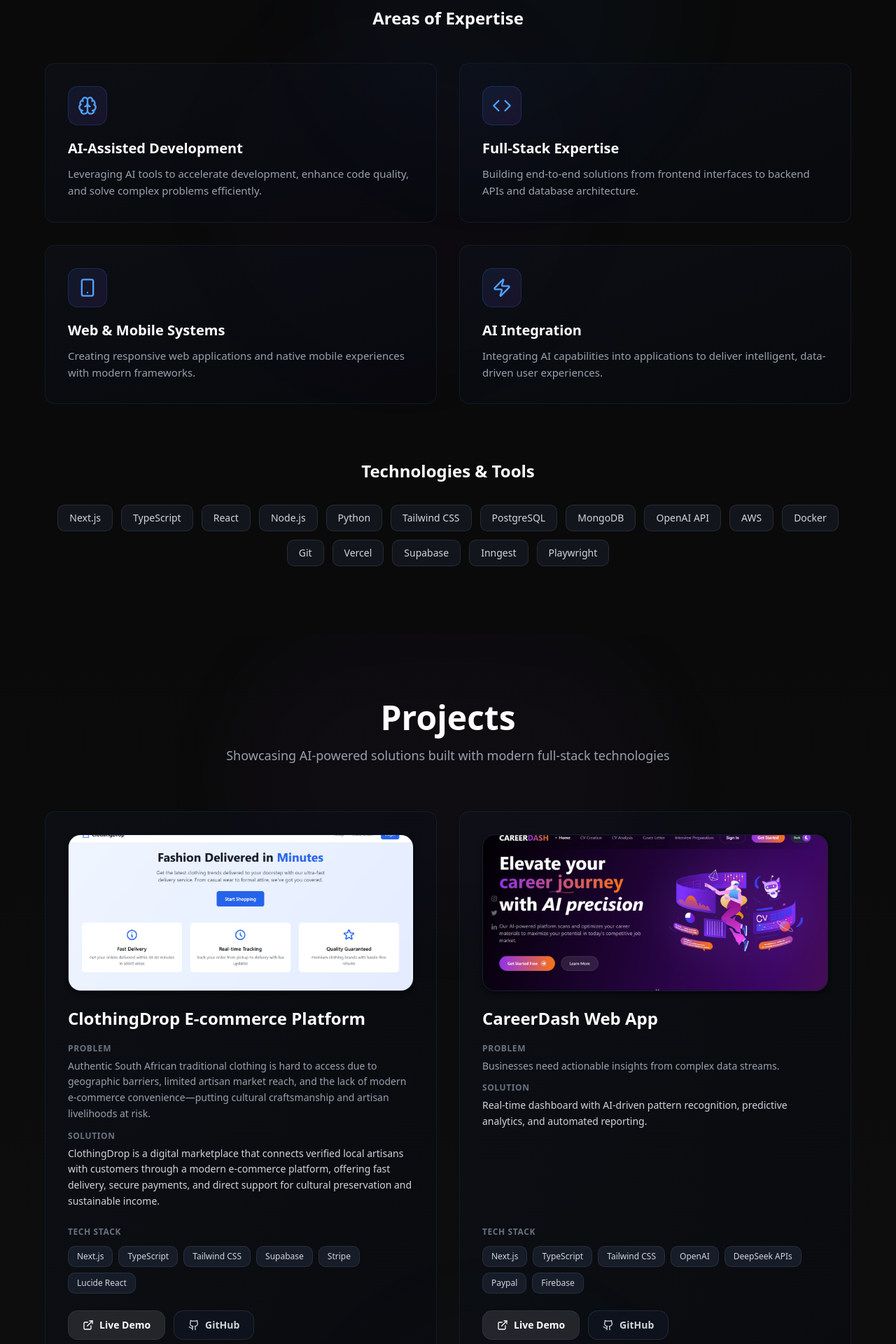
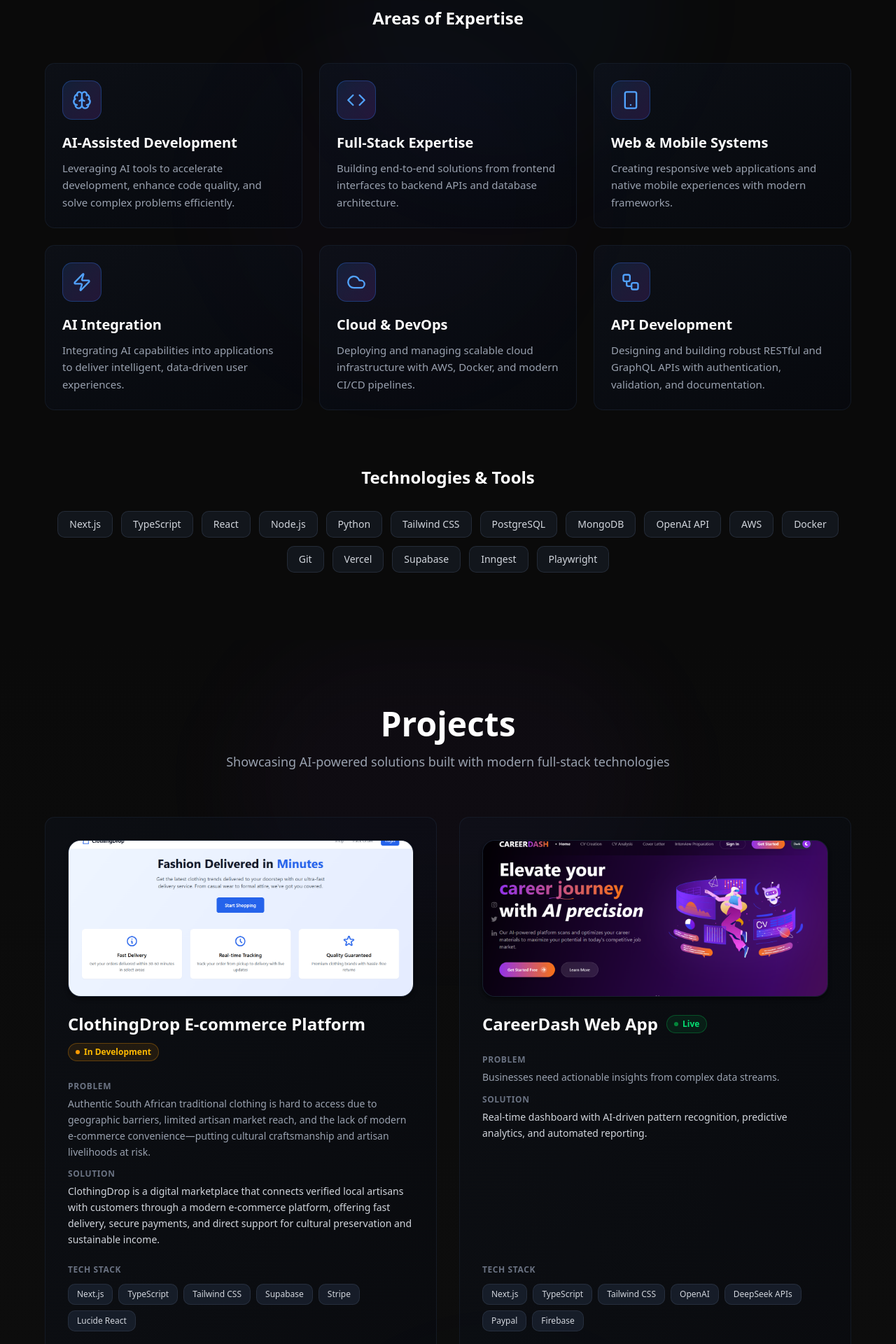
Before and after one commit to Sphesihle124/AI-Full-Stack-portfolio, a Next.js app: page / in a window 1280 px wide. Shown: the part 1440-3360 px from the top of the page at 70% size. Built offline with nearby package versions, Linux system fonts and the light colour scheme.

Commit message:
projects cards features updated

```diff
--- a/components/about/About.tsx
+++ b/components/about/About.tsx
@@ -1,7 +1,7 @@
 "use client";
 
 import { motion } from "framer-motion";
-import { Code, Smartphone, Brain, Zap } from "lucide-react";
+import { Code, Smartphone, Brain, Zap, Cloud, Workflow } from "lucide-react";
 import Image from "next/image";
 
 const containerVariants = {
@@ -51,6 +51,16 @@
     icon: Zap,
     title: "AI Integration",
     description: "Integrating AI capabilities into applications to deliver intelligent, data-driven user experiences.",
+  },
+  {
+    icon: Cloud,
+    title: "Cloud & DevOps",
+    description: "Deploying and managing scalable cloud infrastructure with AWS, Docker, and modern CI/CD pipelines.",
+  },
+  {
+    icon: Workflow,
+    title: "API Development",
+    description: "Designing and building robust RESTful and GraphQL APIs with authentication, validation, and documentation.",
   },
 ];
 
@@ -137,7 +147,7 @@
         </motion.h3>
 
         <motion.div
-          className="grid grid-cols-1 sm:grid-cols-2 gap-4 sm:gap-6 lg:gap-8"
+          className="grid grid-cols-1 sm:grid-cols-2 lg:grid-cols-3 gap-4 sm:gap-5 lg:gap-6"
           variants={containerVariants}
           initial="hidden"
           whileInView="visible"
@@ -148,23 +158,27 @@
             return (
               <motion.div
                 key={index}
-                className="group relative p-5 sm:p-6 lg:p-8 rounded-xl border border-gray-800/50 bg-gradient-to-br from-gray-900/30 to-gray-950/30 hover:border-gray-700/70 hover:shadow-lg hover:shadow-blue-500/10 transition-all duration-300 h-full"
+                className="group relative p-5 sm:p-6 rounded-xl border border-gray-800/50 bg-gradient-to-br from-gray-900/40 to-gray-950/40 hover:border-blue-500/40 hover:shadow-xl hover:shadow-blue-500/10 transition-all duration-300 h-full flex flex-col"
                 variants={itemVariants}
                 transition={{ duration: 0.5, ease: "easeOut" }}
-                whileHover={{ y: -6, scale: 1.01 }}
+                whileHover={{ y: -8, scale: 1.02 }}
               >
-                {/* Subtle glow effect on hover */}
-                <div className="absolute inset-0 rounded-xl bg-gradient-to-br from-blue-500/5 to-purple-500/5 opacity-0 group-hover:opacity-100 transition-opacity duration-300 pointer-events-none" />
+                {/* Animated gradient border glow on hover */}
+                <div className="absolute inset-0 rounded-xl bg-gradient-to-br from-blue-500/10 via-purple-500/5 to-cyan-500/10 opacity-0 group-hover:opacity-100 transition-opacity duration-500 pointer-events-none" />
 
                 <motion.div
-                  className="relative inline-flex items-center justify-center w-14 h-14 rounded-xl bg-gradient-to-br from-blue-500/10 to-purple-500/10 border border-blue-500/20 mb-5 group-hover:border-blue-500/40 group-hover:bg-gradient-to-br group-hover:from-blue-500/15 group-hover:to-purple-500/15 transition-all duration-300"
+                  className="relative inline-flex items-center justify-center w-12 h-12 sm:w-14 sm:h-14 rounded-xl bg-gradient-to-br from-blue-500/15 to-purple-500/15 border border-blue-500/30 mb-4 sm:mb-5 group-hover:border-blue-400/50 group-hover:from-blue-500/25 group-hover:to-purple-500/25 group-hover:scale-110 transition-all duration-300"
                   variants={iconVariants}
                   transition={{ duration: 0.4, ease: "easeOut" }}
                 >
-                  <Icon className="w-7 h-7 text-blue-400 group-hover:text-blue-300 transition-colors duration-300" />
+                  <Icon className="w-6 h-6 sm:w-7 sm:h-7 text-blue-400 group-hover:text-blue-300 transition-colors duration-300" />
                 </motion.div>
-                <h3 className="relative text-xl font-semibold text-white mb-3 leading-tight">{feature.title}</h3>
-                <p className="relative text-gray-400 leading-relaxed text-[15px]">{feature.description}</p>
+                <h3 className="relative text-lg sm:text-xl font-bold text-white mb-2.5 sm:mb-3 leading-tight group-hover:text-blue-50 transition-colors duration-300">
+                  {feature.title}
+                </h3>
+                <p className="relative text-gray-400 leading-relaxed text-sm sm:text-[15px] group-hover:text-gray-300 transition-colors duration-300">
+                  {feature.description}
+                </p>
               </motion.div>
             );
           })}
--- a/components/projects/Projects.tsx
+++ b/components/projects/Projects.tsx
@@ -26,16 +26,18 @@
 const projects = [
   {
     name: "ClothingDrop E-commerce Platform",
+    status: "In Development" as const,
     problem: "Authentic South African traditional clothing is hard to access due to geographic barriers, limited artisan market reach, and the lack of modern e-commerce convenience—putting cultural craftsmanship and artisan livelihoods at risk.",
     solution:
       "ClothingDrop is a digital marketplace that connects verified local artisans with customers through a modern e-commerce platform, offering fast delivery, secure payments, and direct support for cultural preservation and sustainable income.",
     tech: ["Next.js", "TypeScript", "Tailwind CSS", "Supabase", "Stripe", "Lucide React"],
     image: "/projects/project-1.png",
-    liveDemo: "https://www.youtube.com/@sphesihle-w5v", // Update with your actual URL
-    github: "https://github.com/Sphesihle124/clothingdrop", // Update with your actual URL
+    liveDemo: "https://www.youtube.com/@sphesihle-w5v",
+    github: "https://github.com/Sphesihle124/clothingdrop",
   },
   {
     name: "CareerDash Web App",
+    status: "Live" as const,
     problem: "Businesses need actionable insights from complex data streams.",
     solution:
       "Real-time dashboard with AI-driven pattern recognition, predictive analytics, and automated reporting.",
@@ -49,28 +51,30 @@
       "Firebase"
     ],
     image: "/projects/project-2.png",
-    liveDemo: "https://youtu.be/KzF3E-tT5Us", // Update with your actual URL
-    github: "https://github.com/Sphesihle124/careerdash", // Update with your actual URL
+    liveDemo: "https://youtu.be/KzF3E-tT5Us",
+    github: "https://github.com/Sphesihle124/careerdash",
   },
   {
     name: "AI Developer Portfolio Website",
+    status: "Live" as const,
     problem: "Content creators face writer's block and time-consuming research.",
     solution:
       "AI-powered platform that generates, optimizes, and personalizes content across multiple formats and channels.",
     tech: ["Next.js", "React", "TypeScript", "Tailwind CSS", "Shadcn/UI", "Framer Motion", "OpenAI API"],
     image: "/projects/project-4.png",
-    liveDemo: "https://initial-ai-full-stack-portfolio.vercel.app", // Current portfolio URL
-    github: "https://github.com/Sphesihle124/Initial-AI-Full-Stack-portfolio", // Current portfolio repo
+    liveDemo: "https://initial-ai-full-stack-portfolio.vercel.app",
+    github: "https://github.com/Sphesihle124/Initial-AI-Full-Stack-portfolio",
   },
   {
     name: "Uniconnect Crossplatform App",
+    status: "In Development" as const,
     problem: "South African university applications are fragmented and repetitive, requiring students to navigate multiple portals, re-enter the same information, and manage complex, inconsistent requirements.",
     solution:
       "UniConnect simplifies the process by centralising student data and intelligently guiding and automating applications across multiple universities from a single platform.",
     tech: ["Flutter", "Dart", "TypeScript", "Node.js", "Playwright", "RESTful APIs", "GitHub", "Supabase", "Web Scraping", "Inngest", "PayFast", "PostgreSQL"],
     image: "/projects/crossplatform.png",
-    liveDemo: "https://www.youtube.com/@sphesihle-w5v", // Update with your actual URL
-    github: "https://github.com/Sphesihle124/uniconnect", // Update with your actual URL
+    liveDemo: "https://www.youtube.com/@sphesihle-w5v",
+    github: "https://github.com/Sphesihle124/uniconnect",
   },
 ];
 
@@ -140,10 +144,28 @@
                 </div>
               )}
 
-              {/* Project Title - More Prominent */}
-              <h3 className="relative text-lg sm:text-xl lg:text-2xl font-bold text-white mb-3 sm:mb-4 lg:mb-5 leading-tight group-hover:text-gray-50 transition-colors duration-300">
-                {project.name}
-              </h3>
+              {/* Project Title with Status Badge */}
+              <div className="relative mb-3 sm:mb-4 lg:mb-5">
+                <div className="flex flex-wrap items-center gap-2 sm:gap-3 mb-2">
+                  <h3 className="text-lg sm:text-xl lg:text-2xl font-bold text-white leading-tight group-hover:text-gray-50 transition-colors duration-300">
+                    {project.name}
+                  </h3>
+                  <span
+                    className={`inline-flex items-center gap-1.5 px-2.5 py-1 rounded-full text-xs font-semibold border ${
+                      project.status === "Live"
+                        ? "bg-green-500/10 text-green-400 border-green-500/30"
+                        : "bg-amber-500/10 text-amber-400 border-amber-500/30"
+                    }`}
+                  >
+                    <span
+                      className={`w-1.5 h-1.5 rounded-full ${
+                        project.status === "Live" ? "bg-green-500" : "bg-amber-500"
+                      } ${project.status === "Live" ? "animate-pulse" : ""}`}
+                    />
+                    {project.status}
+                  </span>
+                </div>
+              </div>
 
               {/* Problem / Solution or Description */}
               {project.name === "AI Developer Portfolio Website" ? (
@@ -207,7 +229,7 @@
                     whileTap={{ scale: 0.97 }}
                   >
                     <ExternalLink className="w-4 h-4 transition-transform duration-300 group-hover/btn:translate-x-0.5" />
-                    Live Demo
+                    {project.status === "In Development" ? "WIP Preview" : "Live Site"}
                   </motion.a>
                 )}
                 {project.github && (
```
